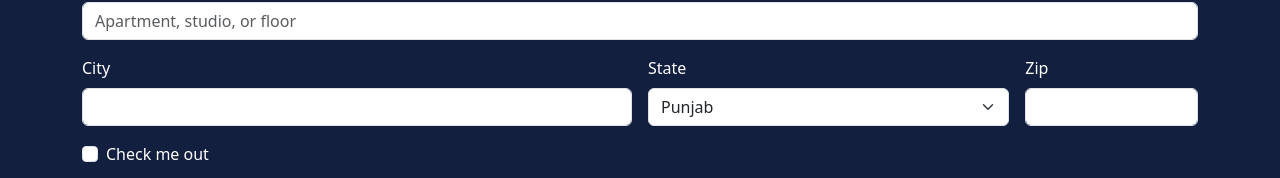
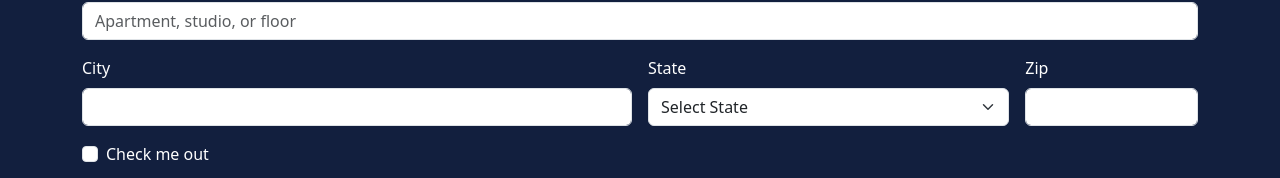
Before and after one commit to BUFONJOKER/CODES-WEAR, a Next.js app: page /checkout in a window 1280 px wide. Shown: the part 556-734 px from the top of the page. Built offline with nearby package versions, Linux system fonts and the light colour scheme.

Commit message:
select state

```diff
--- a/pages/checkout.js
+++ b/pages/checkout.js
@@ -37,8 +37,8 @@ export default function Checkout() {
         </div>
         <div className="col-md-4">
           <label htmlFor="inputState" className="form-label">State</label>
-          <select id="inputState" className="form-select" defaultValue="default" >
-            <option value="Choose" disabled hidden>Chose State</option>
+          <select id="inputState" className="form-select" defaultValue="Select State" >
+            <option value="Select State" disabled hidden>Select State</option>
             <option value="Punjab">Punjab</option>
             <option value="Sindh">Sindh</option>
             <option value="Baluchistan">Baluchistan</option>
```
